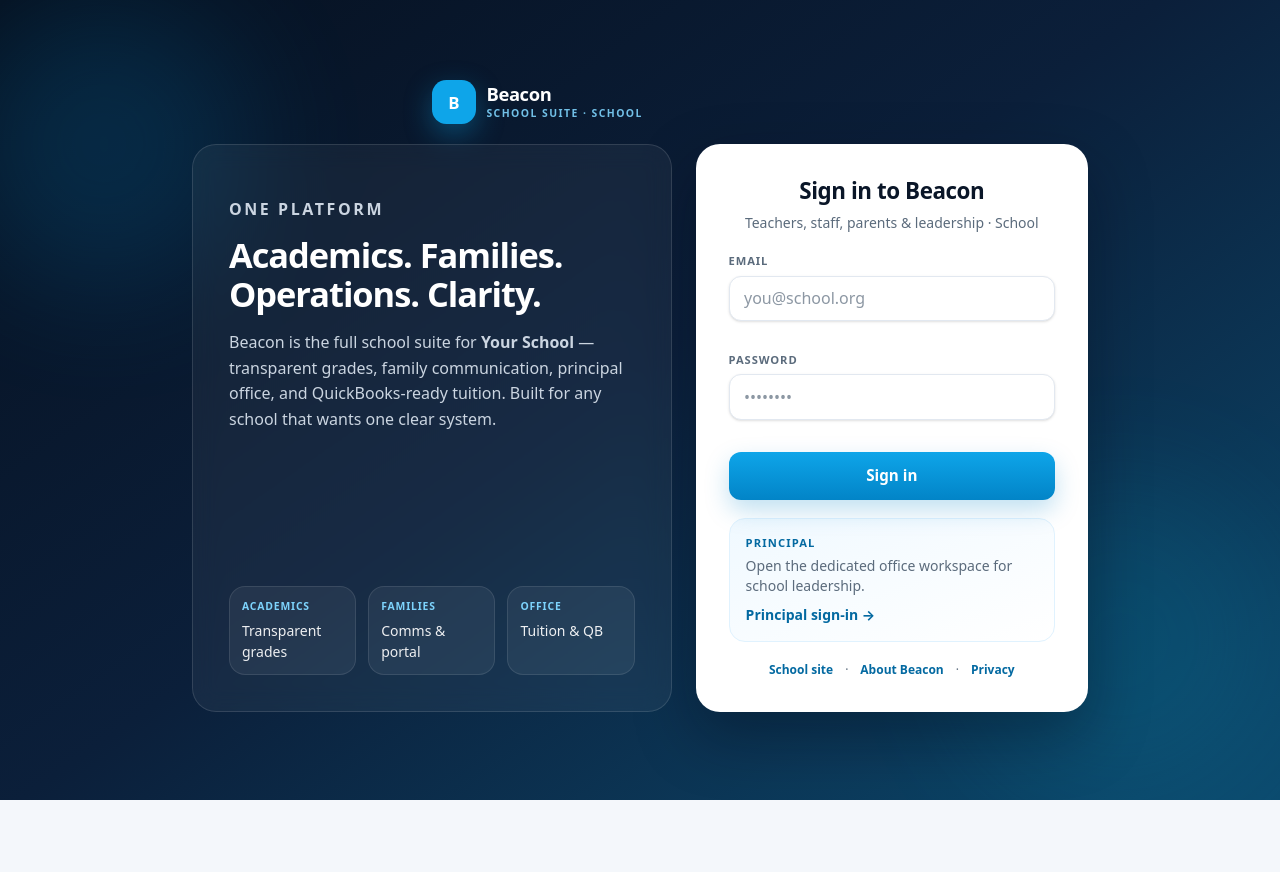
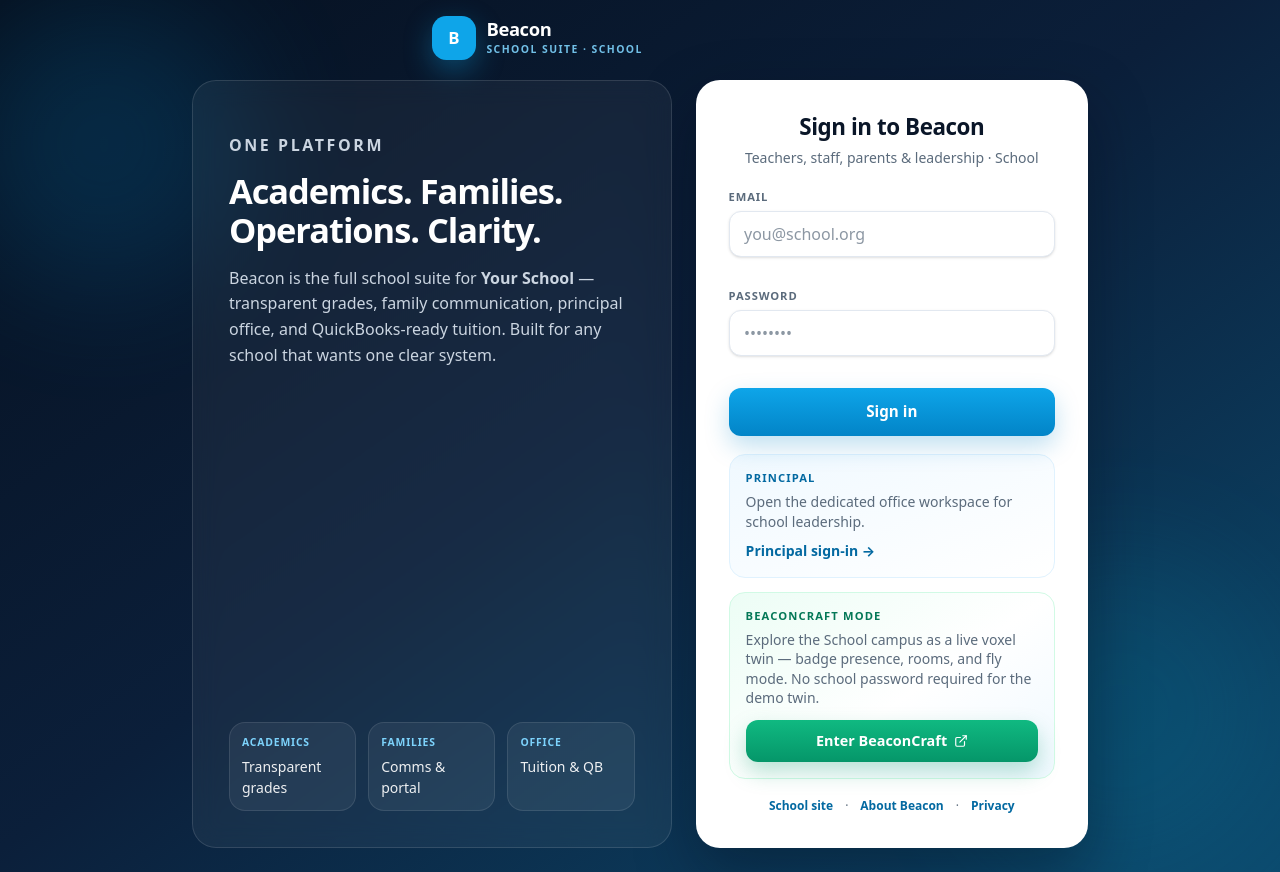
Before and after one commit to chadbergndsu/beacon, a Next.js app: page /login in a window 1280 px wide. Before the commit the page ends 800 px from the top, so only its background shows below. Built offline with nearby package versions, Linux system fonts and the light colour scheme; no server answers.

Commit message:
Add BeaconCraft mode entry on login
Link opens the voxel campus twin (NEXT_PUBLIC_BEACONCRAFT_URL, default localhost:3001) as a clear second path next to principal sign-in.

```diff
--- a/src/app/login/page.tsx
+++ b/src/app/login/page.tsx
@@ -232,6 +232,44 @@
     font-weight: 650;
     color: #0369a1;
   }
+  .login-craft {
+    margin-top: 0.85rem;
+    border-radius: 1rem;
+    border: 1px solid #d1fae5;
+    background: linear-gradient(145deg, #ecfdf5 0%, #ffffff 55%, #f0f9ff 100%);
+    padding: 0.95rem 1rem;
+  }
+  .login-craft strong {
+    display: block;
+    font-size: 0.7rem;
+    font-weight: 700;
+    letter-spacing: 0.1em;
+    text-transform: uppercase;
+    color: #047857;
+  }
+  .login-craft p {
+    margin: 0.3rem 0 0;
+    font-size: 0.875rem;
+    color: #5b6b7c;
+    line-height: 1.4;
+  }
+  .login-craft a.login-craft-btn {
+    display: flex;
+    align-items: center;
+    justify-content: center;
+    gap: 0.4rem;
+    margin-top: 0.75rem;
+    min-height: 2.65rem;
+    border-radius: 0.75rem;
+    background: linear-gradient(180deg, #10b981, #059669);
+    color: #fff !important;
+    font-size: 0.9rem;
+    font-weight: 650;
+    box-shadow: 0 10px 22px rgb(5 150 105 / 0.28);
+  }
+  .login-craft a.login-craft-btn:hover {
+    filter: brightness(1.05);
+  }
   .login-footer {
     margin-top: 1.15rem;
     display: flex;
@@ -304,6 +342,13 @@
 /** Pilot form prefill only — does not grant role by itself. */
 const PILOT_PRINCIPAL_EMAIL = 'principal@lighthouse.test'
 
+/** Voxel campus twin (separate app). Override in Vercel / .env.local when deployed. */
+function beaconCraftUrl(): string {
+  const raw = process.env.NEXT_PUBLIC_BEACONCRAFT_URL?.trim()
+  if (raw) return raw.replace(/\/$/, '')
+  return 'http://localhost:3001'
+}
+
 export default async function LoginPage({
   searchParams,
 }: {
@@ -314,6 +359,7 @@
   const asPrincipal = params.as === 'principal'
   const brand = await loadSchoolBrand(null)
   const principalEmail = demoPrincipalEmail() || PILOT_PRINCIPAL_EMAIL
+  const craftUrl = beaconCraftUrl()
 
   return (
     <>
@@ -402,6 +448,24 @@
                     <Link href="/login?as=principal">Principal sign-in →</Link>
                   </div>
 
+                  <div className="login-craft">
+                    <strong>BeaconCraft mode</strong>
+                    <p>
+                      Explore the {brand.shortName} campus as a live voxel twin — badge
+                      presence, rooms, and fly mode. No school password required for the
+                      demo twin.
+                    </p>
+                    <a
+                      href={craftUrl}
+                      className="login-craft-btn"
+                      target="_blank"
+                      rel="noopener noreferrer"
+                    >
+                      Enter BeaconCraft
+                      <ExternalLink className="h-3.5 w-3.5" aria-hidden />
+                    </a>
+                  </div>
+
                   <div className="login-footer">
                     <Link href="/school">School site</Link>
                     {brand.websiteUrl && (
```
Also changed, not shown: 1 other file (tests, documents, lock files or other folders).
